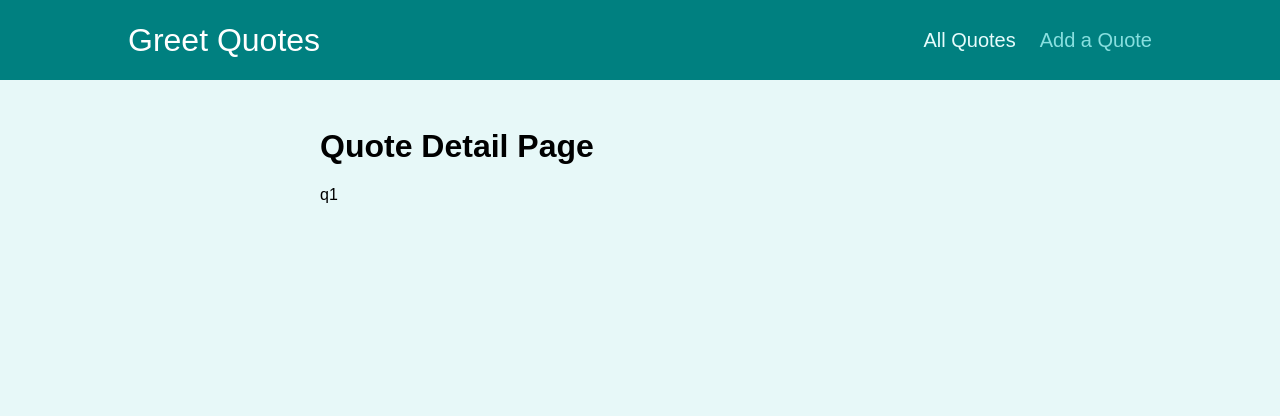
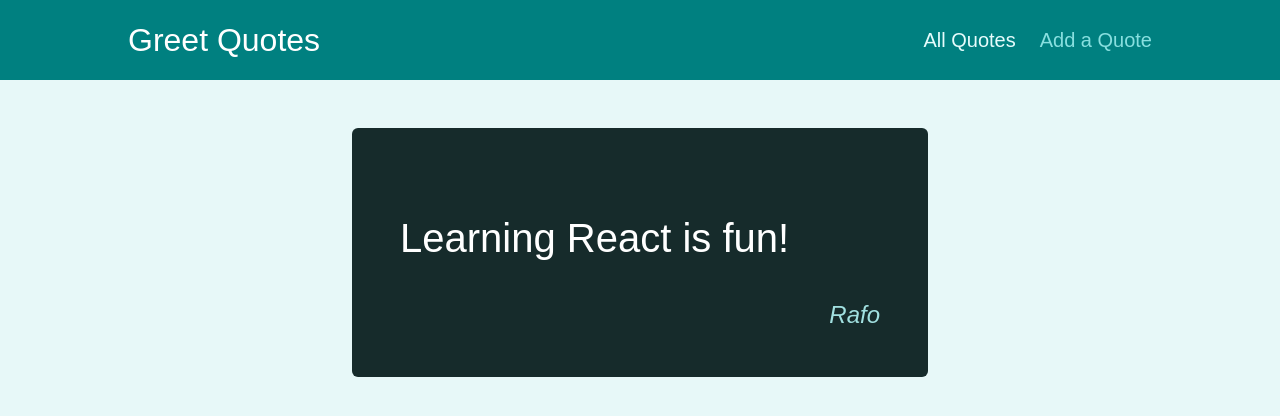
Before and after one commit to RafoBunyatyan/React-Router-Practice, a React (Create React App) app: page /quotes/q1 in a window 1280 px wide. Shown: the top 416 px of the page. Built offline with nearby package versions, Linux system fonts and the light colour scheme; the HTML template or start-up script is replaced by a standard one.

Commit message:
add quote & !quote.  return No quote found!

```diff
--- a/src/components/quotes/QuoteItem.js
+++ b/src/components/quotes/QuoteItem.js
@@ -11,7 +11,7 @@
 				</blockquote>
 				<figcaption>{props.author}</figcaption>
 			</figure>
-			<Link className='btn' to=''>
+			<Link className='btn' to={`/quotes/${props.id}`}>
 				View Fullscreen
 			</Link>
 		</li>
--- a/src/pages/AllQuotes.js
+++ b/src/pages/AllQuotes.js
@@ -1,8 +1,8 @@
 import QuoteList from '../components/quotes/QuoteList'
 
 const DUMMY_QUOTES = [
-	{ id: 'q1', auter: 'Rafo', text: 'Learning React is fun!' },
-	{ id: 'q2', auter: 'Rafobunyatyan', text: 'Learning React is great!' }
+	{ id: 'q1', author: 'Rafo', text: 'Learning React is fun!' },
+	{ id: 'q2', author: 'Rafobunyatyan', text: 'Learning React is great!' }
 ]
 
 const AllQuotes = () => {
--- a/src/pages/QuoteDetail.js
+++ b/src/pages/QuoteDetail.js
@@ -1,15 +1,26 @@
 import { Fragment } from "react"
 import { useParams, Route } from "react-router-dom"
 
+import HighlightedQuote from '../components/quotes/HighlightedQuote'
 import Comments from '../components/comments/Comments'
+
+const DUMMY_QUOTES = [
+	{ id: 'q1', author: 'Rafo', text: 'Learning React is fun!' },
+	{ id: 'q2', author: 'Rafobunyatyan', text: 'Learning React is great!' }
+]
 
 const QuoteDetail = () => {
 	const params = useParams()
 
+	const quote = DUMMY_QUOTES.find(quote => quote.id === params.quoteId)
+
+	if (!quote) {
+		return <p>No quote found!</p>
+	}
+
 	return (
 		<Fragment>
-			<h1>Quote Detail Page</h1>
-			<p>{params.quoteId}</p>
+			<HighlightedQuote text={quote.text} author={quote.author} />
 			{/* <Route path='/quotes/some-id/comments'> */}
 			<Route path={`/quotes/${params.quoteId}/comments`}>
 				<Comments />
```
Also changed, not shown: 1 other file (tests, documents, lock files or other folders).
